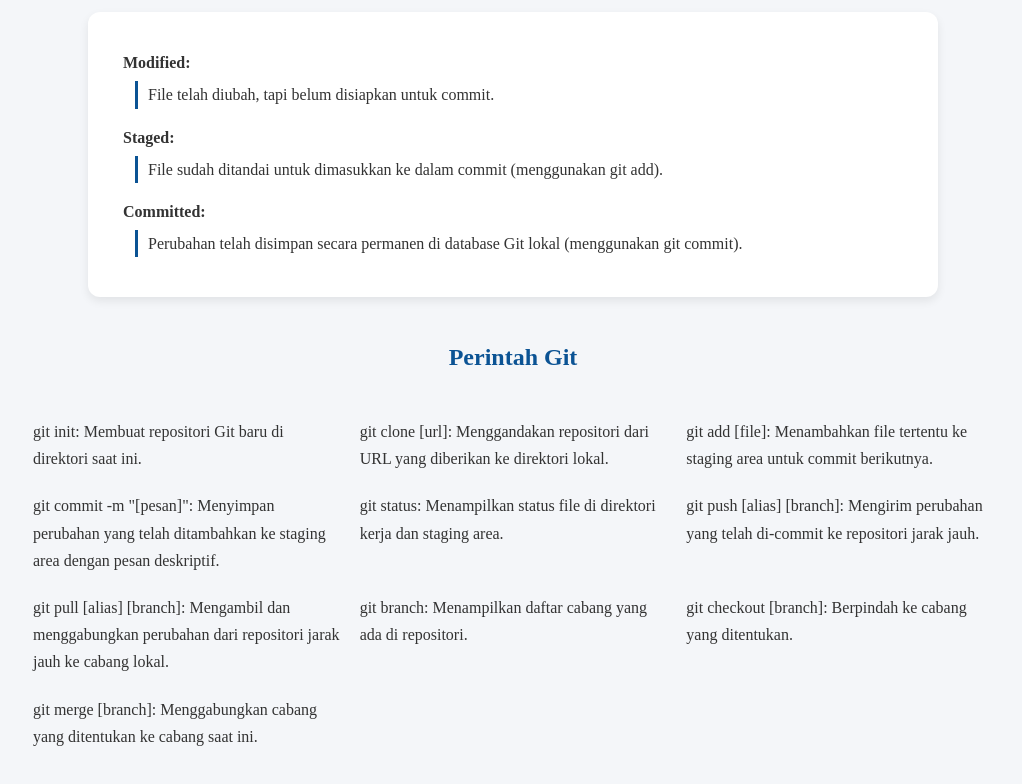
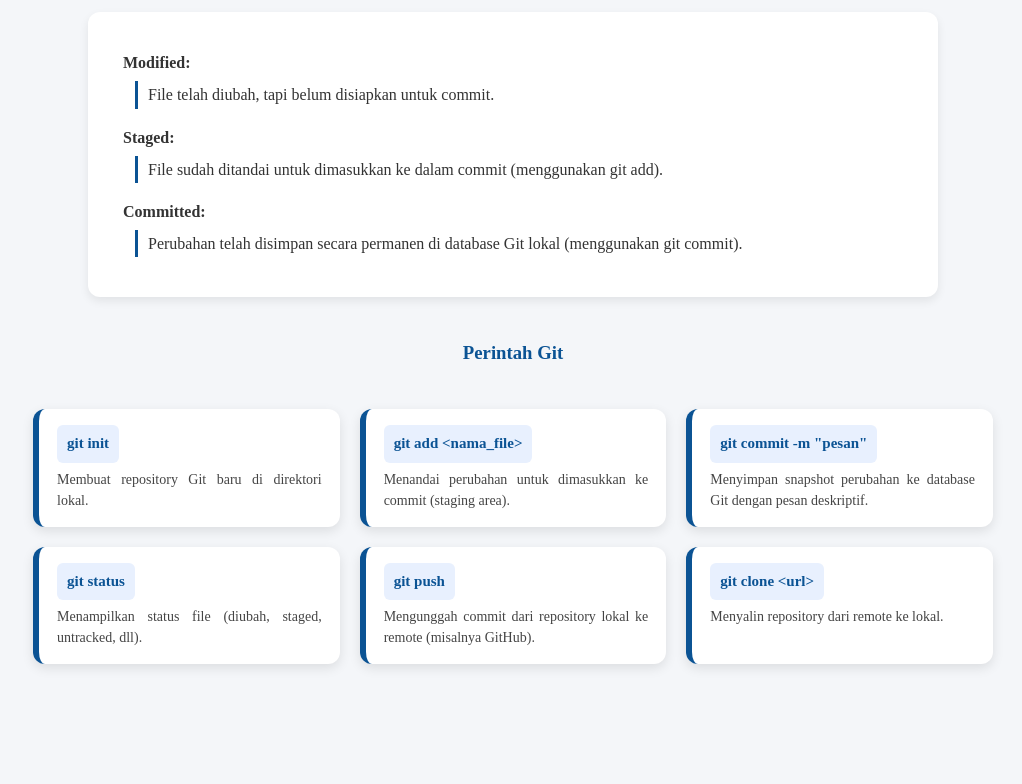
Before and after one commit to misar2b/vcs-summary, a plain HTML site: page index.html in a window 1280 px wide. Shown: the part 1021-1805 px from the top of the page, without its empty margins (127-1149 px from the left). Drawn offline with Linux system fonts and the light colour scheme.

Commit message:
update perintah git

```diff
--- a/index.html
+++ b/index.html
@@ -30,37 +30,38 @@
         <li><strong>Committed:</strong> <p>Perubahan telah disimpan secara permanen di database Git lokal (menggunakan <code>git commit</code>).</p></li>
     </ul>
 
-    <h2>Perintah Git</h2>
+    <h3>Perintah Git</h3>
+
 <div class="git-commands">
-    <div class="commands">
-        <code>git init</code>: Membuat repositori Git baru di direktori saat ini.
+  <div class="command">
+    <code>git init</code>
+    <p>Membuat repository Git baru di direktori lokal.</p>
   </div>
-    <div class="commands">
-        <code>git clone [url]</code>: Menggandakan repositori dari URL yang diberikan ke direktori lokal.
+
+  <div class="command">
+    <code>git add &lt;nama_file&gt;</code>
+    <p>Menandai perubahan untuk dimasukkan ke commit (staging area).</p>
   </div>
-    <div class="commands">
-        <code>git add [file]</code>: Menambahkan file tertentu ke staging area untuk commit berikutnya.
+
+  <div class="command">
+    <code>git commit -m "pesan"</code>
+    <p>Menyimpan snapshot perubahan ke database Git dengan pesan deskriptif.</p>
   </div>
-    <div class="commands">
-        <code>git commit -m "[pesan]"</code>: Menyimpan perubahan yang telah ditambahkan ke staging area dengan pesan deskriptif.
+
+  <div class="command">
+    <code>git status</code>
+    <p>Menampilkan status file (diubah, staged, untracked, dll).</p>
   </div>
-    <div class="commands">
-        <code>git status</code>: Menampilkan status file di direktori kerja dan staging area.
+
+  <div class="command">
+    <code>git push</code>
+    <p>Mengunggah commit dari repository lokal ke remote (misalnya GitHub).</p>
   </div>
-    <div class="commands">
-        <code>git push [alias] [branch]</code>: Mengirim perubahan yang telah di-commit ke repositori jarak jauh.
+
+  <div class="command">
+    <code>git clone &lt;url&gt;</code>
+    <p>Menyalin repository dari remote ke lokal.</p>
   </div>
-    <div class="commands">
-        <code>git pull [alias] [branch]</code>: Mengambil dan menggabungkan perubahan dari repositori jarak jauh ke cabang lokal.
-    </div>
-    <div class="commands">
-        <code>git branch</code>: Menampilkan daftar cabang yang ada di repositori.
-    </div>
-    <div class="commands">
-        <code>git checkout [branch]</code>: Berpindah ke cabang yang ditentukan.
-    </div>
-    <div class="commands">
-        <code>git merge [branch]</code>: Menggabungkan cabang yang ditentukan ke cabang saat ini.
 </div>
 <footer><p>© 2025 | Misar</p></footer>
 </body>
```
Lines whose indentation alone changed are shown as unchanged.
